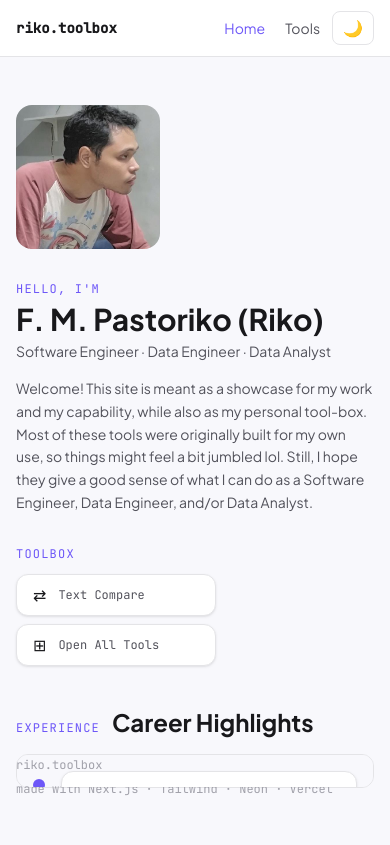
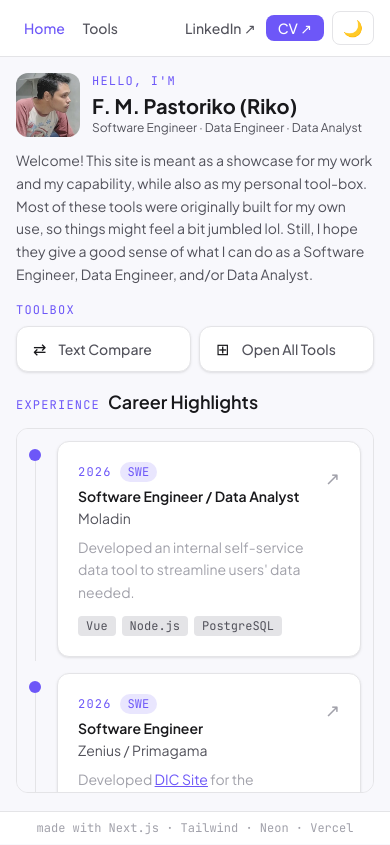
Before and after one commit to fmpastoriko/riko-tool-box, a Next.js app: page / in a window 390 px wide. Built offline with nearby package versions, Linux system fonts and the light colour scheme.

Commit message:
feat: improve mobile layout and responsive design

```diff
--- a/app/layout.tsx
+++ b/app/layout.tsx
@@ -1,6 +1,7 @@
 import type { Metadata } from "next";
 import "./globals.css";
 import Nav from "@/components/Nav";
+import Footer from "@/components/Footer";
 import { LightboxProvider } from "@/lib/lightbox";
 
 export const metadata: Metadata = {
@@ -24,10 +25,11 @@ export default function RootLayout({
           }}
         />
       </head>
-      <body suppressHydrationWarning className="min-h-screen flex flex-col">
+      <body suppressHydrationWarning className="min-h-screen">
         <LightboxProvider>
           <Nav />
-          <main className="flex-1">{children}</main>
+          <main className="pb-8">{children}</main>
+          <Footer />
         </LightboxProvider>
       </body>
     </html>
--- a/app/page.tsx
+++ b/app/page.tsx
@@ -2,53 +2,20 @@
 import Timeline from "@/components/Timeline";
 import Link from "next/link";
 
-const tools = [
+const TOOLS = [
   { href: "/tools/text-compare", icon: "⇄", label: "Text Compare" },
   { href: "/tools", icon: "⊞", label: "Open All Tools" },
 ];
 
-export default function HomePage() {
+const BIO_TEXT =
+  "Welcome! This site is meant as a showcase for my work and my capability, while also as my personal tool-box. Most of these tools were originally built for my own use, so things might feel a bit jumbled lol. Still, I hope they give a good sense of what I can do as a Software Engineer, Data Engineer, and/or Data Analyst.";
+
+function ToolboxLinks({ cols = 1 }: { cols?: 1 | 2 }) {
   return (
     <div
-      className="max-w-6xl mx-auto px-4 sm:px-6 py-12 sm:py-16 flex flex-col"
-      style={{ height: "calc(100vh - 56px)" }}
+      className={cols === 2 ? "grid grid-cols-2 gap-2" : "flex flex-col gap-2"}
     >
-      <section className="flex flex-col sm:flex-row gap-8 items-start animate-fade-in mb-10">
-        <div className="flex-shrink-0">
-          <img
-            src="/prof-pic.jpg"
-            alt="Riko"
-            className="w-36 h-36 sm:w-48 sm:h-48 rounded-2xl object-cover"
-          />
-        </div>
-
-        <div className="space-y-4 flex-1 min-w-0">
-          <div>
-            <p className="section-label">{"Hello, I'm"}</p>
-            <h1
-              className="text-3xl sm:text-4xl font-bold"
-              style={{ color: "var(--primary)" }}
-            >
-              {"F. M. Pastoriko (Riko)"}
-            </h1>
-            <p className="mt-1 text-sm" style={{ color: "var(--secondary)" }}>
-              {"Software Engineer · Data Engineer · Data Analyst"}
-            </p>
-          </div>
-          <p
-            className="leading-relaxed text-sm sm:text-base"
-            style={{ color: "var(--secondary)" }}
-          >
-            {
-              "Welcome! This site is meant as a showcase for my work and my capability, while also as my personal tool-box. Most of these tools were originally built for my own use, so things might feel a bit jumbled lol. Still, I hope they give a good sense of what I can do as a Software Engineer, Data Engineer, and/or Data Analyst."
-            }
-          </p>
-        </div>
-
-        <div className="flex-shrink-0" style={{ width: 200 }}>
-          <p className="section-label mb-3">{"Toolbox"}</p>
-          <div className="flex flex-col gap-2">
-            {tools.map((t) => (
+      {TOOLS.map((t) => (
         <Link
           key={t.href}
           href={t.href}
@@ -56,7 +23,7 @@ export default function HomePage() {
         >
           <span className="text-base leading-none">{t.icon}</span>
           <span
-                  className="text-xs font-mono"
+            className="text-sm font-sans font-medium"
             style={{ color: "var(--secondary)" }}
           >
             {t.label}
@@ -64,19 +31,64 @@ export default function HomePage() {
         </Link>
       ))}
     </div>
+  );
+}
+
+function SectionHeading({ label, title }: { label: string; title: string }) {
+  return (
+    <div className="flex items-baseline gap-2 mb-3">
+      <p className="section-label mb-0">{label}</p>
+      <h2 className="text-lg font-semibold sm:text-2xl sm:font-bold" style={{ color: "var(--primary)" }}>
+        {title}
+      </h2>
+    </div>
+  );
+}
+
+export default function HomePage() {
+  return (
+    <>
+      {/* ── DESKTOP ─────────────────────────────────────────── */}
+      <div
+        className="hidden sm:flex flex-col max-w-6xl mx-auto px-6 py-6"
+        style={{ height: "calc(100vh - 56px - 36px)" }}
+      >
+        <section className="flex flex-row gap-8 items-start animate-fade-in mb-6">
+          <img
+            src="/prof-pic.jpg"
+            alt="Riko"
+            className="w-48 h-48 rounded-2xl object-cover flex-shrink-0"
+          />
+
+          <div className="space-y-4 flex-1 min-w-0">
+            <div>
+              <p className="section-label">{"Hello, I'm"}</p>
+              <h1
+                className="text-4xl font-bold"
+                style={{ color: "var(--primary)" }}
+              >
+                F. M. Pastoriko (Riko)
+              </h1>
+              <p className="mt-1 text-sm" style={{ color: "var(--secondary)" }}>
+                Software Engineer · Data Engineer · Data Analyst
+              </p>
+            </div>
+            <p
+              className="leading-relaxed text-base"
+              style={{ color: "var(--secondary)" }}
+            >
+              {BIO_TEXT}
+            </p>
+          </div>
+
+          <div className="flex-shrink-0" style={{ width: 200 }}>
+            <p className="section-label mb-3">Toolbox</p>
+            <ToolboxLinks cols={1} />
           </div>
         </section>
 
         <section className="flex flex-col flex-1 min-h-0">
-        <div className="flex items-baseline gap-3 mb-4">
-          <p className="section-label mb-0">{"Experience"}</p>
-          <h2
-            className="text-2xl font-bold"
-            style={{ color: "var(--primary)" }}
-          >
-            {"Career Highlights"}
-          </h2>
-        </div>
+          <SectionHeading label="Experience" title="Career Highlights" />
           <div
             className="flex-1 min-h-0 overflow-y-auto rounded-xl border pr-1"
             style={{
@@ -88,14 +100,62 @@ export default function HomePage() {
             <Timeline />
           </div>
         </section>
+      </div>
 
-      <footer
-        className="mt-6 flex items-center justify-between text-xs font-mono flex-wrap gap-2"
-        style={{ color: "var(--muted)" }}
+      {/* ── MOBILE ──────────────────────────────────────────── */}
+      <div
+        className="sm:hidden flex flex-col max-w-6xl mx-auto px-4 py-4"
+        style={{ height: "calc(100vh - 56px - 36px)" }}
       >
-        <span>riko.toolbox</span>
-        <span>{"made with Next.js · Tailwind · Neon · Vercel"}</span>
-      </footer>
+        <section className="animate-fade-in mb-4">
+          <div className="flex flex-row gap-3 items-start mb-3">
+            <img
+              src="/prof-pic.jpg"
+              alt="Riko"
+              className="w-16 h-16 rounded-xl object-cover flex-shrink-0"
+            />
+            <div className="flex-1 min-w-0">
+              <p className="section-label">{"Hello, I'm"}</p>
+              <h1
+                className="text-xl font-bold leading-tight"
+                style={{ color: "var(--primary)" }}
+              >
+                F. M. Pastoriko (Riko)
+              </h1>
+              <p
+                className="mt-0.5 text-xs"
+                style={{ color: "var(--secondary)" }}
+              >
+                Software Engineer · Data Engineer · Data Analyst
+              </p>
             </div>
+          </div>
+
+          <p
+            className="leading-relaxed text-sm mb-4"
+            style={{ color: "var(--secondary)" }}
+          >
+            {BIO_TEXT}
+          </p>
+
+          <p className="section-label mb-2">Toolbox</p>
+          <ToolboxLinks cols={2} />
+        </section>
+
+        <section className="flex flex-col flex-1 min-h-0">
+          <SectionHeading label="Experience" title="Career Highlights" />
+          <div
+            className="flex-1 min-h-0 overflow-y-auto rounded-xl border pr-1"
+            style={{
+              borderColor: "var(--border)",
+              background: "var(--bg)",
+              padding: "0.75rem",
+            }}
+          >
+            <Timeline />
+          </div>
+        </section>
+      </div>
+    </>
   );
 }
--- a/app/tools/text-compare/history/page.tsx
+++ b/app/tools/text-compare/history/page.tsx
@@ -1,5 +1,6 @@
 "use client";
 import { useState, useCallback } from "react";
+import Footer from "@/components/Footer";
 
 interface Comparison {
   id: string;
@@ -232,6 +233,8 @@ export default function HistoryPage() {
           ))}
         </div>
       )}
+
+      <Footer />
     </div>
   );
 }
--- a/app/tools/text-compare/page.tsx
+++ b/app/tools/text-compare/page.tsx
@@ -3,6 +3,7 @@ import { useState, useMemo, useEffect, useRef, Suspense } from "react";
 import { useSearchParams } from "next/navigation";
 import { diffLines, diffChars, type Change } from "diff";
 import Link from "next/link";
+import Footer from "@/components/Footer";
 
 type Side = {
   text: string;
@@ -10,7 +11,9 @@ type Side = {
   lineNum: number;
 } | null;
 
-function reconcilePairs(pairs: { left: Side; right: Side }[]): { left: Side; right: Side }[] {
+function reconcilePairs(
+  pairs: { left: Side; right: Side }[],
+): { left: Side; right: Side }[] {
   return pairs.map((pair) => {
     const { left, right } = pair;
     if (
@@ -236,20 +239,6 @@ function TextCompareInner() {
     [left, right],
   );
   const pairs = useMemo(() => buildSideBySide(changes), [changes]);
-  const stats = useMemo(
-    () => ({
-      added: changes
-        .filter((c) => c.added)
-        .reduce((s, c) => s + c.value.split("\n").filter(Boolean).length, 0),
-      removed: changes
-        .filter((c) => c.removed)
-        .reduce((s, c) => s + c.value.split("\n").filter(Boolean).length, 0),
-      equal: changes
-        .filter((c) => !c.added && !c.removed)
-        .reduce((s, c) => s + c.value.split("\n").filter(Boolean).length, 0),
-    }),
-    [changes],
-  );
 
   useEffect(() => {
     if (!left || !right) return;
@@ -275,7 +264,8 @@ function TextCompareInner() {
             Text Compare
           </h1>
           <p className="text-sm mt-1" style={{ color: "var(--secondary)" }}>
-            Myers diff (jsdiff) — side-by-side with inline character highlighting.{" "}
+            Myers diff (jsdiff) — side-by-side with inline character
+            highlighting.{" "}
             <a
               href="https://medium.com/@fransiskuspastoriko/i-built-my-own-text-diff-tool-because-i-dont-trust-the-internet-with-my-data-4f28c4d0474c"
               target="_blank"
@@ -297,7 +287,10 @@ function TextCompareInner() {
                 <span>saving…</span>
               ))}
           </div>
-          <Link href="/tools/text-compare/history" className="btn-ghost text-sm">
+          <Link
+            href="/tools/text-compare/history"
+            className="btn-ghost text-sm"
+          >
             History
           </Link>
         </div>
@@ -307,16 +300,16 @@ function TextCompareInner() {
         {(
           [
             {
-              label: "Original",
+              label: "First Text",
               value: left,
               set: setLeft,
-              placeholder: "Paste original text...",
+              placeholder: "Paste first text...",
             },
             {
-              label: "Modified",
+              label: "Second Text",
               value: right,
               set: setRight,
-              placeholder: "Paste modified text...",
+              placeholder: "Paste second text...",
             },
           ] as const
         ).map(({ label, value, set, placeholder }) => (
@@ -339,18 +332,7 @@ function TextCompareInner() {
 
       {changes.length > 0 && (
         <>
-          <div className="flex flex-wrap items-center justify-between gap-3">
-            <div className="flex gap-4 text-sm">
-              <span style={{ color: "rgb(34,197,94)" }}>
-                +{stats.added} added
-              </span>
-              <span style={{ color: "rgb(239,68,68)" }}>
-                -{stats.removed} removed
-              </span>
-              <span style={{ color: "var(--muted)" }}>
-                {stats.equal} unchanged
-              </span>
-            </div>
+          <div className="flex justify-end">
             <div className="flex gap-1.5">
               {(["split", "unified"] as const).map((m) => (
                 <button
@@ -388,7 +370,7 @@ function TextCompareInner() {
                   }}
                 >
                   <span className="pl-11" style={{ color: "var(--muted)" }}>
-                    Original
+                    First Text
                   </span>
                   <span
                     className="pl-11 border-l"
@@ -397,7 +379,7 @@ function TextCompareInner() {
                       borderColor: "var(--border)",
                     }}
                   >
-                    Modified
+                    Second Text
                   </span>
                 </div>
                 {pairs.map((pair, i) => (
@@ -467,6 +449,8 @@ function TextCompareInner() {
           Paste text in both panels to see the diff
         </div>
       )}
+
+      <Footer />
     </div>
   );
 }
--- a/components/Footer.tsx
+++ b/components/Footer.tsx
@@ -1,13 +1,15 @@
 export default function Footer() {
   return (
-    <footer className="border-t mt-20" style={{ borderColor: "var(--border)" }}>
-      <div
-        className="max-w-6xl mx-auto px-4 sm:px-6 py-6 flex items-center justify-between text-xs font-mono flex-wrap gap-3"
+    <footer
+      className="fixed bottom-0 left-0 right-0 z-40 border-t"
+      style={{ background: "var(--surface)", borderColor: "var(--border)" }}
+    >
+      <p
+        className="text-center sm:text-right max-w-6xl mx-auto px-4 sm:px-6 py-2 text-xs font-mono"
         style={{ color: "var(--muted)" }}
       >
-        <span>riko.toolbox</span>
-        <span>{"made with Next.js · Tailwind · Neon · Vercel"}</span>
-      </div>
+        made with Next.js · Tailwind · Neon · Vercel
+      </p>
     </footer>
   );
 }
--- a/components/Nav.tsx
+++ b/components/Nav.tsx
@@ -3,10 +3,36 @@ import Link from "next/link";
 import { usePathname } from "next/navigation";
 import ThemeToggle from "./ThemeToggle";
 
-const links = [
+const internalLinks = [
   { href: "/", label: "Home" },
   { href: "/tools", label: "Tools" },
 ];
+
+const externalLinks = [
+  {
+    href: "https://github.com/fmpastoriko",
+    label: "GitHub ↗",
+    mobileHidden: true,
+  },
+  {
+    href: "https://www.linkedin.com/in/fransiskus-pastoriko-617b10164/",
+    label: "LinkedIn ↗",
+  },
+  {
+    href: "https://docs.google.com/document/d/18JjuVlVi75p8zrqZLmBKGH7UNUk9riT_/edit?usp=sharing&ouid=102797638099932464376&rtpof=true&sd=true",
+    label: "TRD ↗",
+    variant: "ghost" as const,
+    mobileHidden: true,
+  },
+  {
+    href: "https://docs.google.com/document/d/1zUFSrcWuf5AFhZUU335PIU4--8l8qvP_pDg7YT0GzeU/edit?tab=t.0",
+    label: "CV ↗",
+    variant: "primary" as const,
+  },
+];
+
+const shared =
+  "inline-flex items-center font-sans font-medium text-sm leading-none rounded-lg transition-all duration-150 whitespace-nowrap";
 
 export default function Nav() {
   const pathname = usePathname();
@@ -15,20 +41,25 @@ export default function Nav() {
       className="sticky top-0 z-50 border-b"
       style={{ background: "var(--surface)", borderColor: "var(--border)" }}
     >
-      <div className="max-w-5xl mx-auto px-4 sm:px-6 h-14 flex items-center justify-between">
+      <div className="max-w-6xl mx-auto px-4 sm:px-6 h-14 flex items-center gap-2">
         <Link
           href="/"
-          className="font-mono text-sm font-semibold"
+          className="font-mono text-sm font-semibold hidden sm:block flex-shrink-0"
           style={{ color: "var(--primary)" }}
         >
           riko.toolbox
         </Link>
-        <div className="flex items-center gap-1 sm:gap-4">
-          {links.map((l) => (
+
+        {/* spacer: desktop only */}
+        <div className="hidden sm:block flex-1" />
+
+        {/* internal links — flex-1 on mobile pushes everything else right */}
+        <div className="flex items-center gap-0.5 sm:gap-1 flex-1 sm:flex-none">
+          {internalLinks.map((l) => (
             <Link
               key={l.href}
               href={l.href}
-              className="text-sm px-2 py-1 rounded transition-colors"
+              className={shared + " px-2 py-1.5"}
               style={{
                 color:
                   pathname === l.href ? "var(--accent)" : "var(--secondary)",
@@ -37,42 +68,40 @@ export default function Nav() {
               {l.label}
             </Link>
           ))}
-          <a
-            href="https://github.com/fmpastoriko"
-            target="_blank"
-            rel="noopener noreferrer"
-            className="text-sm px-2 py-1 rounded transition-colors hidden sm:inline-flex"
-            style={{ color: "var(--secondary)" }}
-          >
-            GitHub ↗
-          </a>
-          <a
-            href="https://www.linkedin.com/in/fransiskus-pastoriko-617b10164/"
-            target="_blank"
-            rel="noopener noreferrer"
-            className="text-sm px-2 py-1 rounded transition-colors hidden sm:inline-flex"
-            style={{ color: "var(--secondary)" }}
-          >
-            LinkedIn ↗
-          </a>
-          <a
-            href="https://docs.google.com/document/d/18JjuVlVi75p8zrqZLmBKGH7UNUk9riT_/edit?usp=sharing&ouid=102797638099932464376&rtpof=true&sd=true"
-            target="_blank"
-            rel="noopener noreferrer"
-            className="btn-ghost hidden sm:inline-flex"
-          >
-            TRD ↗
-          </a>
-          <a
-            href="https://docs.google.com/document/d/1zUFSrcWuf5AFhZUU335PIU4--8l8qvP_pDg7YT0GzeU/edit?tab=t.0"
-            target="_blank"
-            rel="noopener noreferrer"
-            className="btn-primary hidden sm:inline-flex"
-          >
-            CV ↗
-          </a>
-          <ThemeToggle />
         </div>
+
+        {/* external links */}
+        <div className="flex items-center gap-0.5 sm:gap-1">
+          {externalLinks.map((l) => {
+            const vis = l.mobileHidden
+              ? "hidden sm:inline-flex"
+              : "inline-flex";
+            const pad = l.variant ? "px-3 py-1.5" : "px-2 py-1.5";
+            const color =
+              l.variant === "primary"
+                ? { background: "var(--accent)", color: "#fff" }
+                : l.variant === "ghost"
+                  ? {
+                      border: "1px solid var(--border)",
+                      color: "var(--secondary)",
+                    }
+                  : { color: "var(--secondary)" };
+            return (
+              <a
+                key={l.href}
+                href={l.href}
+                target="_blank"
+                rel="noopener noreferrer"
+                className={`${vis} ${shared} ${pad}`}
+                style={color}
+              >
+                {l.label}
+              </a>
+            );
+          })}
+        </div>
+
+        <ThemeToggle />
       </div>
     </nav>
   );
--- a/components/TimelineCard.tsx
+++ b/components/TimelineCard.tsx
@@ -335,7 +335,7 @@ export default function TimelineCard({
                 </span>
               </div>
               <h3
-                className="font-semibold text-base sm:text-lg truncate"
+                className="font-semibold text-sm sm:text-base truncate"
                 style={{ color: "var(--primary)" }}
               >
                 {entry.role}
@@ -352,8 +352,9 @@ export default function TimelineCard({
               >
                 {parseLinks(entry.whatIBuilt)}
               </p>
+              {/* Impact summary: hidden on mobile */}
               <p
-                className="text-sm mt-1 leading-relaxed"
+                className="hidden sm:block text-sm mt-1 leading-relaxed"
                 style={{ color: "var(--muted)" }}
               >
                 Impact: {entry.impactSummary}
--- a/components/page.tsx
+++ /dev/null
@@ -1,101 +0,0 @@
-"use client";
-import Timeline from "@/components/Timeline";
-import Link from "next/link";
-
-const tools = [
-  { href: "/tools/text-compare", icon: "⇄", label: "Text Compare" },
-  { href: "/tools", icon: "⊞", label: "Open All Tools" },
-];
-
-export default function HomePage() {
-  return (
-    <div
-      className="max-w-6xl mx-auto px-4 sm:px-6 py-12 sm:py-16 flex flex-col"
-      style={{ height: "calc(100vh - 56px)" }}
-    >
-      <section className="flex flex-col sm:flex-row gap-8 items-start animate-fade-in mb-10">
-        <div className="flex-shrink-0">
-          <img
-            src="/prof-pic.jpg"
-            alt="Riko"
-            className="w-36 h-36 sm:w-48 sm:h-48 rounded-2xl object-cover"
-          />
-        </div>
-
-        <div className="space-y-4 flex-1 min-w-0">
-          <div>
-            <p className="section-label">{"Hello, I'm"}</p>
-            <h1
-              className="text-3xl sm:text-4xl font-bold"
-              style={{ color: "var(--primary)" }}
-            >
-              {"F. M. Pastoriko (Riko)"}
-            </h1>
-            <p className="mt-1 text-sm" style={{ color: "var(--secondary)" }}>
-              {"Software Engineer · Data Engineer · Data Analyst"}
-            </p>
-          </div>
-          <p
-            className="leading-relaxed text-sm sm:text-base"
-            style={{ color: "var(--secondary)" }}
-          >
-            {
-              "Welcome! This site is meant as a showcase for my work and my capability, while also as my personal tool-box. Most of these tools were originally built for my own use, so things might feel a bit jumbled lol. Still, I hope they give a good sense of what I can do as a Software Engineer, Data Engineer, and/or Data Analyst."
-            }
-          </p>
-        </div>
-
-        <div className="flex-shrink-0" style={{ width: 200 }}>
-          <p className="section-label mb-3">{"Toolbox"}</p>
-          <div className="flex flex-col gap-2">
-            {tools.map((t) => (
-              <Link
-                key={t.href}
-                href={t.href}
-                className="card flex items-center gap-3 px-4 py-3 transition-all duration-150 hover:-translate-y-0.5 hover:border-[var(--accent)]"
-              >
-                <span className="text-base leading-none">{t.icon}</span>
-                <span
-                  className="text-xs font-mono"
-                  style={{ color: "var(--secondary)" }}
-                >
-                  {t.label}
-                </span>
-              </Link>
-            ))}
-          </div>
-        </div>
-      </section>
-
-      <section className="flex flex-col flex-1 min-h-0">
-        <div className="flex items-baseline gap-3 mb-4">
-          <p className="section-label mb-0">{"Experience"}</p>
-          <h2
-            className="text-2xl font-bold"
-            style={{ color: "var(--primary)" }}
-          >
-            {"Career Highlights"}
-          </h2>
-        </div>
-        <div
-          className="flex-1 min-h-0 overflow-y-auto rounded-xl border pr-1"
-          style={{
-            borderColor: "var(--border)",
-            background: "var(--bg)",
-            padding: "1rem",
-          }}
-        >
-          <Timeline />
-        </div>
-      </section>
-
-      <footer
-        className="mt-6 flex items-center justify-between text-xs font-mono flex-wrap gap-2"
-        style={{ color: "var(--muted)" }}
-      >
-        <span>riko.toolbox</span>
-        <span>{"made with Next.js · Tailwind · Neon · Vercel"}</span>
-      </footer>
-    </div>
-  );
-}
```
Lines whose indentation alone changed are shown as unchanged.
